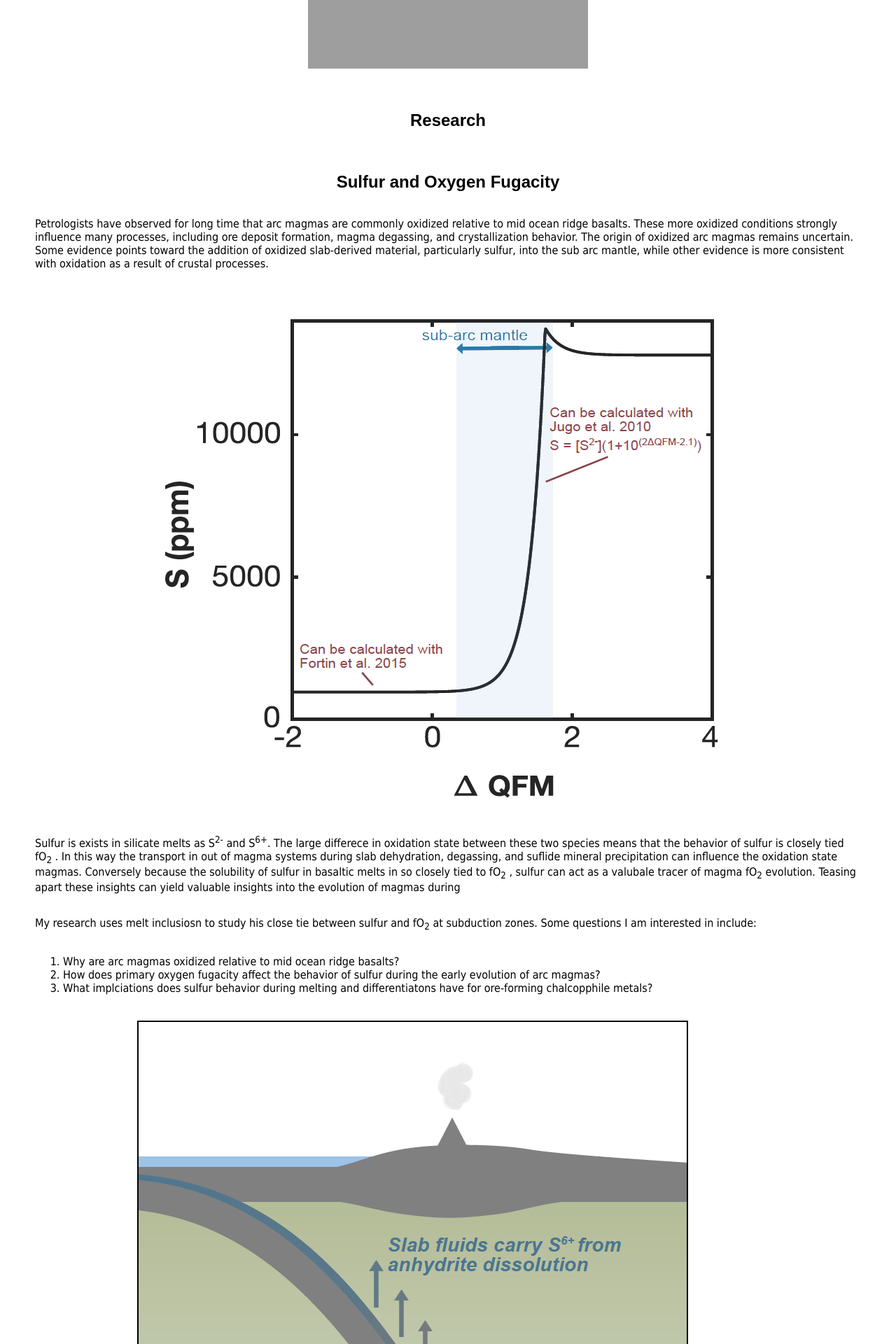
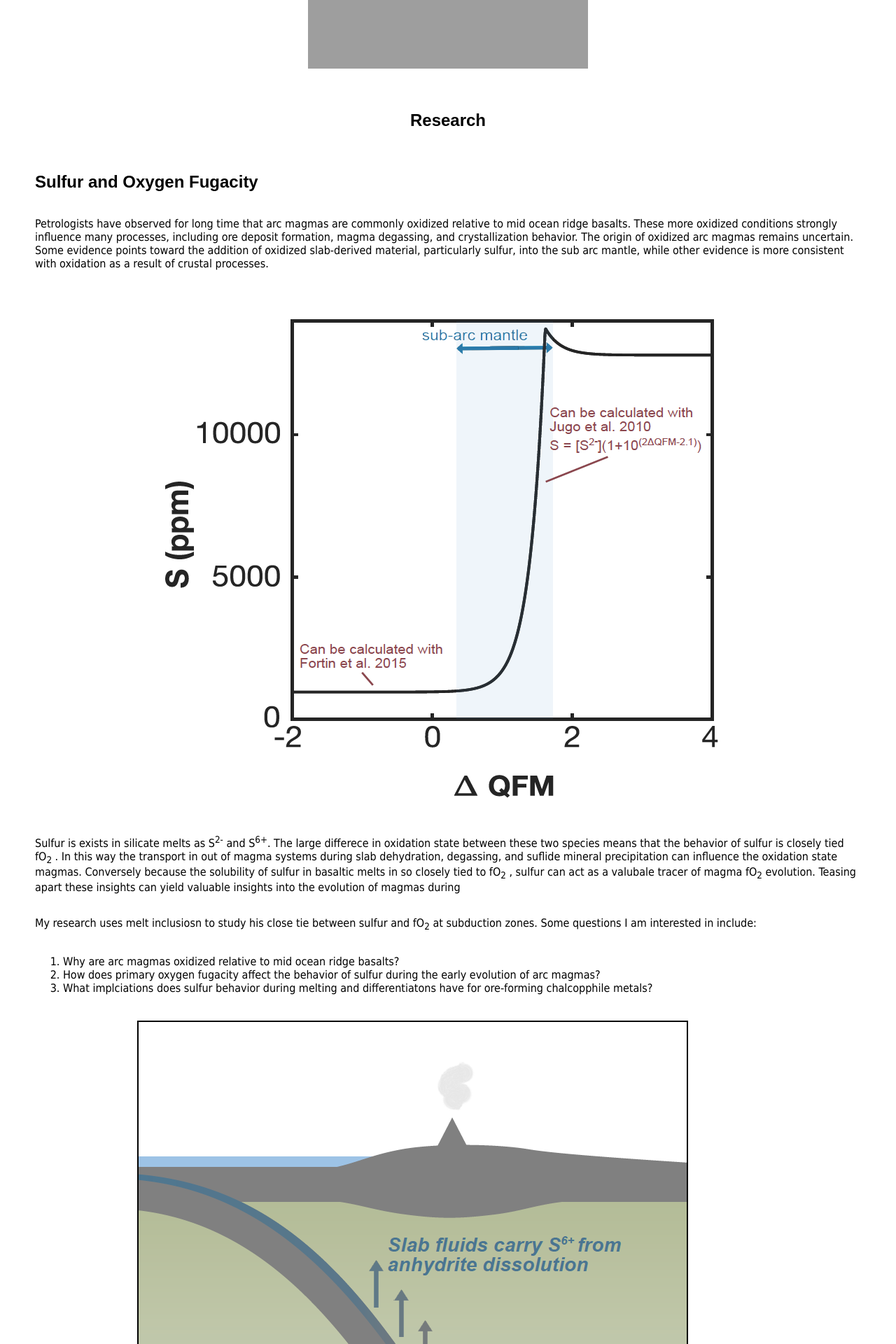
Before and after one commit to MichelleMuth/michellemuth.github.io, a PHP site: page / in a window 1280 px wide. Shown: the part 356-2276 px from the top of the page at 70% size. Run offline with PHP 8.4, Linux system fonts and the light colour scheme; grey boxes are pictures that could not be loaded.

Commit message:
Update style.css

```diff
--- a/style.css
+++ b/style.css
@@ -41,7 +41,7 @@ h2 {
   width:100%;
   margin-top: 40px;
   display: flex;
-  justify-content: center;
+  justify-content: left;
   font-family: Arial, Geneva, sans-serif; -->
 
 }
```
